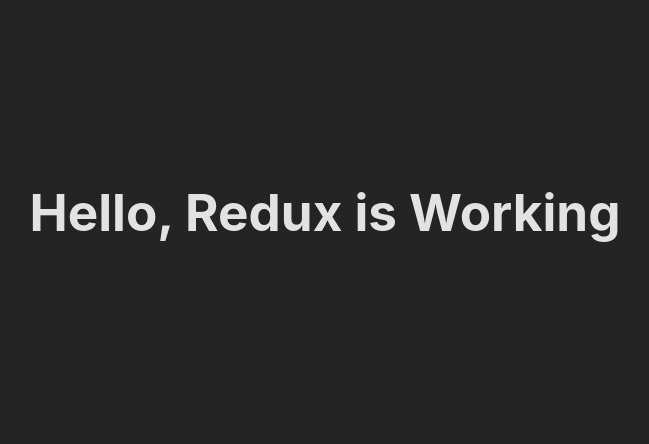
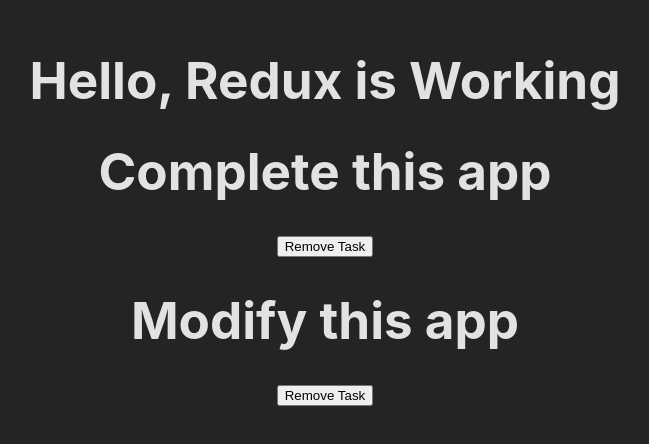
Before and after one commit to pankaj-kb/redux-practice-app, a React (Vite) app: page / in a window 1280 px wide. Shown: the part 188-632 px from the top of the page, without its empty margins (315-964 px from the left). Built offline with nearby package versions, Linux system fonts and the light colour scheme.

Commit message:
completed till remove todo

```diff
--- a/src/App.jsx
+++ b/src/App.jsx
@@ -1,9 +1,10 @@
 import "./App.css";
-
+import Todos from "./components/Todos";
 function App() {
   return (
     <div className="App">
       <h1>Hello, Redux is Working</h1>
+      <Todos />
     </div>
   );
 }
--- a/src/app/store.js
+++ b/src/app/store.js
@@ -2,5 +2,7 @@
 import todoReducer from "../features/todoSlice";
 
 export const store = configureStore({
-  reducer: {},
+  reducer: {
+    todos: todoReducer,
+  },
 });
--- a/src/components/Todos.jsx
+++ b/src/components/Todos.jsx
@@ -0,0 +1,23 @@
+import React from "react";
+import { useSelector } from "react-redux";
+import { useDispatch } from "react-redux";
+import { removeTodo } from "../features/todoSlice";
+
+function Todos() {
+  const todos = useSelector((state) => state.todos.todos);
+  const dispatch = useDispatch();
+  return (
+    <div>
+      {todos.map((todo) => (
+        <>
+          <h1 key={todo.id}>{todo.title}</h1>
+          <button onClick={() => dispatch(removeTodo(todo.id))}>
+            Remove Task
+          </button>
+        </>
+      ))}
+    </div>
+  );
+}
+
+export default Todos;
--- a/src/features/todoSlice.js
+++ b/src/features/todoSlice.js
@@ -1,7 +1,14 @@
 import { createSlice, nanoid } from "@reduxjs/toolkit";
 
 const initialState = {
-  todos: [], //Storing todos as in array
+  todos: [
+    { id: 4431, title: "Complete this app", completed: false },
+    {
+      id: 4432,
+      title: "Modify this app",
+      completed: false,
+    },
+  ], //Storing todos as in array
 };
 
 export const todoSlice = createSlice({
```
